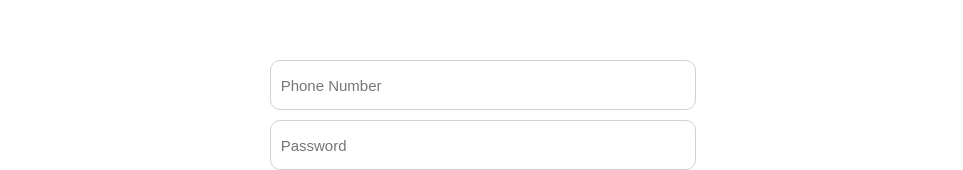
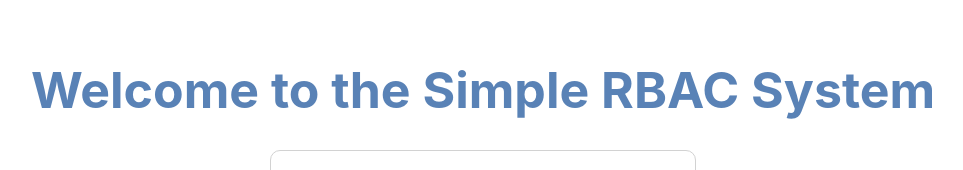
Before and after one commit to lingyuecm/lcm-template, a React (Create React App) app in the folder template-react-frontend/: page /login in a window 1280 px wide. Shown: the part 240-410 px from the top of the page, without its empty margins (157-1120 px from the left). Built offline with nearby package versions, Linux system fonts and the light colour scheme; no server answers.

Commit message:
1. Added a welcome message for the login page 2. Bugs fixed that the top right round corner was missing from the permissions table

```diff
--- a/template-react-frontend/src/views/login/Login.js
+++ b/template-react-frontend/src/views/login/Login.js
@@ -7,6 +7,16 @@ import {colorBlue, colorBlueDark, colorBlueDarker, colorGreyD2} from "../../util
 
 const RootContainer = styled.div`
     margin-top: 30rem;
+`
+
+const Welcome = styled.div`
+    margin-bottom: 3rem;
+    color: ${() => {
+        return colorBlue;
+    }};
+    font-size: 5rem;
+    font-weight: bolder;
+    text-align: center;
 `
 
 const InputFrame = styled.input`
@@ -116,6 +126,7 @@ export default function Login() {
     }, []);
 
     return <RootContainer>
+        <Welcome>Welcome to the Simple RBAC System</Welcome>
         <ThemeProvider theme={loginTheme}>
             <Grid container spacing={0}>
                 <Grid item xs={4}></Grid>
--- a/template-react-frontend/src/views/management/PermissionManagement.js
+++ b/template-react-frontend/src/views/management/PermissionManagement.js
@@ -293,7 +293,7 @@ export default function PermissionManagement() {
                     <TableRow>
                         <TableCell style={{borderTopLeftRadius: "1rem", borderRight: "1px solid #B2B2B2"}}
                                    align={"center"}>HTTP Method</TableCell>
-                        <TableCell style={{borderRight: "1px solid #B2B2B2"}}
+                        <TableCell style={{borderTopRightRadius: "1rem"}}
                                    align={"center"}>URL</TableCell>
                     </TableRow>
                 </TableHead>
```
